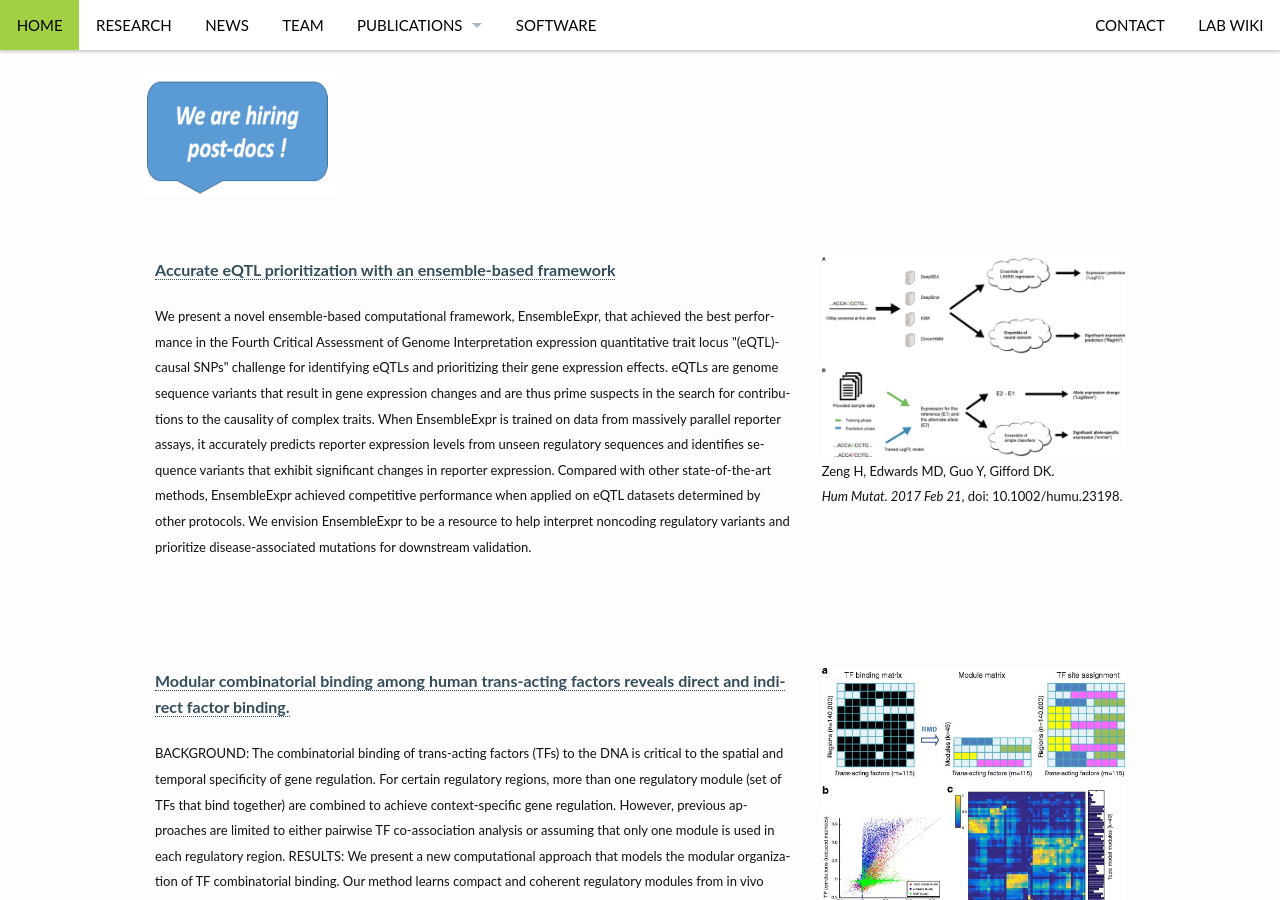
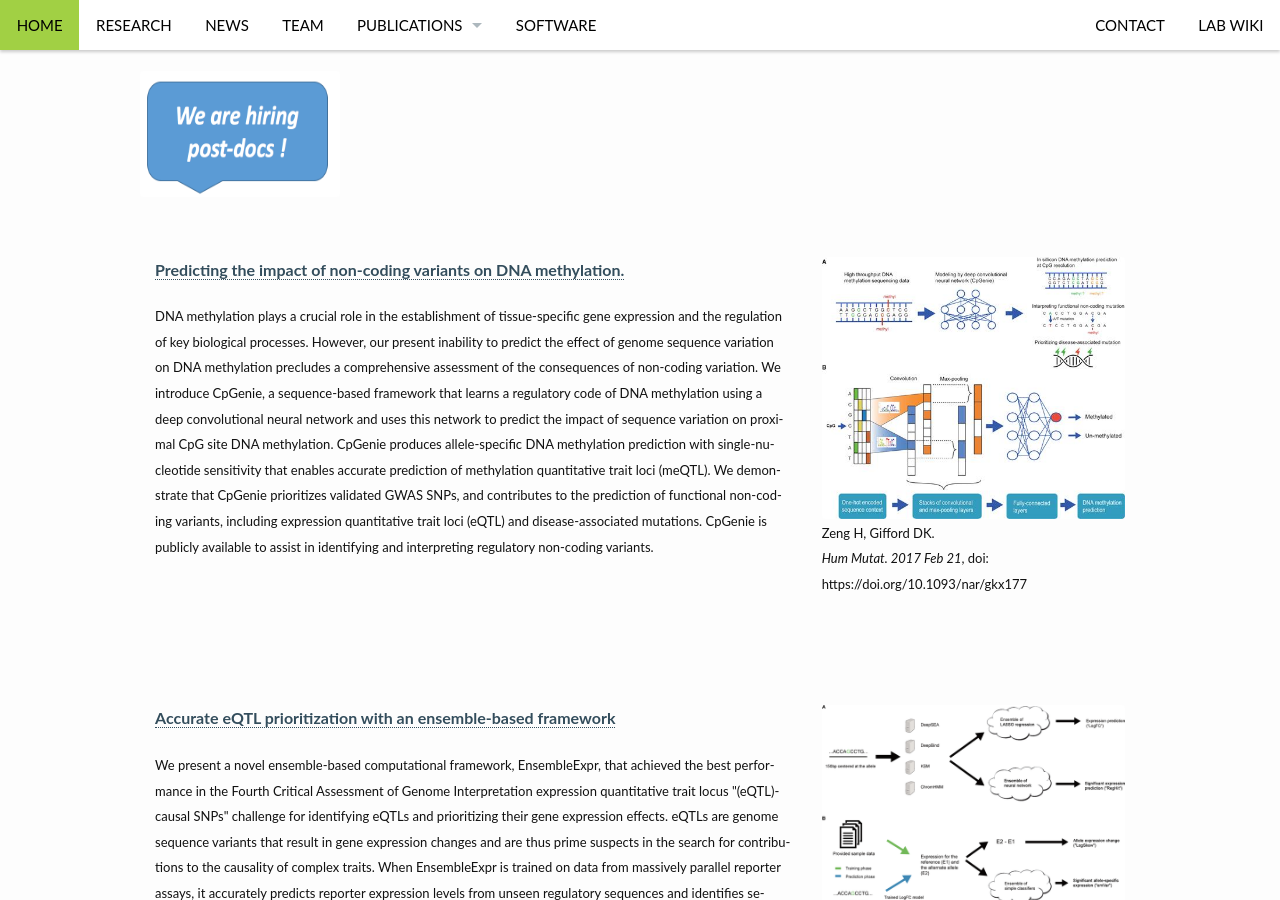
Before and after one commit to gifford-lab/gifford-lab.github.io, a Jekyll site: the page built from pages/publications.md, in a window 1280 px wide and 900 px high, scrolled down 434 px. Built offline with Jekyll 4.4.1, drawn with Linux system fonts in a browser that asks for light colours.

Commit message:
Added Zeng 2017 Predicting the impact

```diff
--- a/pages/publications.md
+++ b/pages/publications.md
@@ -11,6 +11,23 @@ permalink: "/publications/"
 <div class="row t60">
 <img src="{{ site.url }}/images/hiring_postdocs.png" style="width:200px;height:126px;">
 </div>
+
+<div class="row t60">
+    <div class="medium-8 columns b30">
+        <p><b><a href="http://onlinelibrary.wiley.com/doi/10.1002/humu.23198/epdf">Predicting the impact of non-coding variants on DNA methylation.</a></b></p>
+        <p><font size="2">DNA methylation plays a crucial role in the establishment of tissue-specific gene expression and the regulation of key biological processes. However, our present inability to predict the effect of genome sequence variation on DNA methylation precludes a comprehensive assessment of the consequences of non-coding variation. We introduce CpGenie, a sequence-based framework that learns a regulatory code of DNA methylation using a deep convolutional neural network and uses this network to predict the impact of sequence variation on proximal CpG site DNA methylation. CpGenie produces allele-specific DNA methylation prediction with single-nucleotide sensitivity that enables accurate prediction of methylation quantitative trait loci (meQTL). We demonstrate that CpGenie prioritizes validated GWAS SNPs, and contributes to the prediction of functional non-coding variants, including expression quantitative trait loci (eQTL) and disease-associated mutations. CpGenie is publicly available to assist in identifying and interpreting regulatory non-coding variants.</font></p>
+    </div><!-- /.medium-6.columns -->
+    <div class="medium-4 columns b30">
+        <img src="{{ site.url }}/images/zeng-2017-Predicting-impact.jpeg" alt="">
+        <p> <font size="2">Zeng H, Gifford DK.
+        <br> <i>Hum Mutat. 2017 Feb 21</i>, doi:
+ https://doi.org/10.1093/nar/gkx177
+ </font></p>
+    </div><!-- /.medium-6.columns -->
+</div><!-- /.row -->
+
+
+
 
 
 <div class="row t60">
```
Also changed, not shown: images/zeng-2017-Predicting-impact.jpeg (added).
